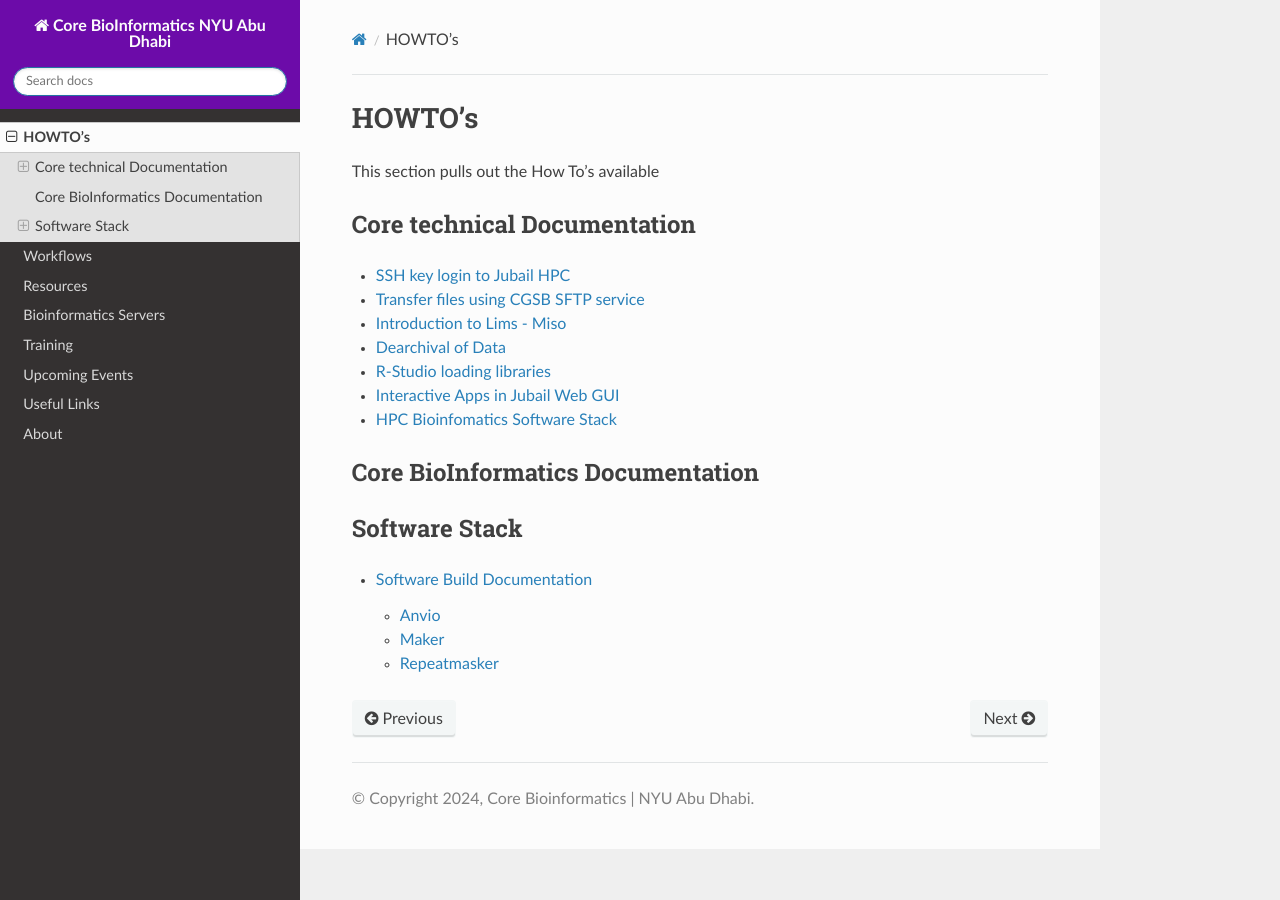
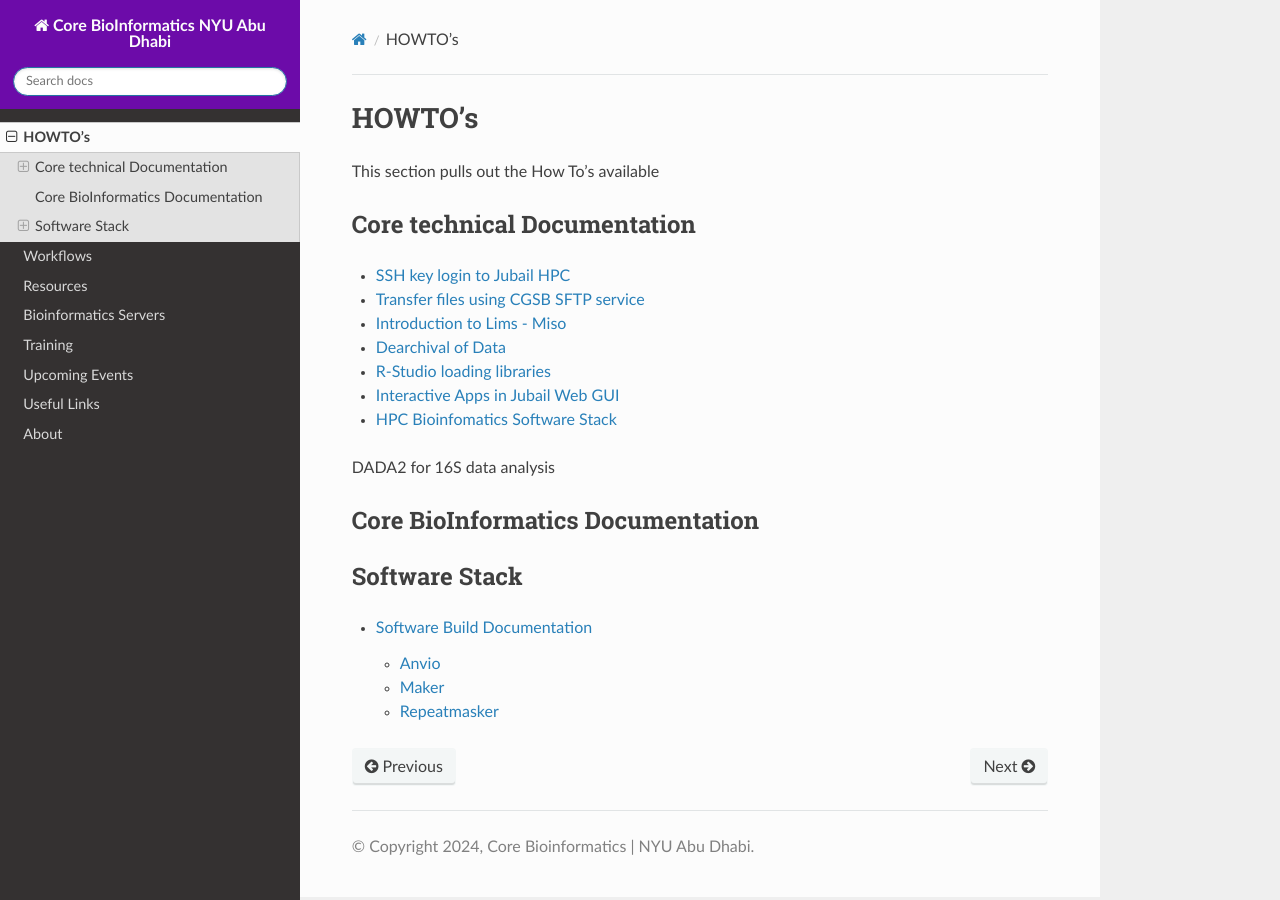
Before and after one commit to NYUAD-Core-Bioinformatics/NYUAD-Core-Bioinformatics.github.io, a Sphinx documentation site: the page built from source/how_to/index.rst, in a window 1280 px wide. Built offline with Sphinx 7.4.7 and the Read the Docs theme 2.0.0, drawn with Linux system fonts in a browser that asks for light colours.

Commit message:
i just added a sub title

```diff
--- a/source/how_to/index.rst
+++ b/source/how_to/index.rst
@@ -18,6 +18,9 @@
    /how_to/interactive_apps.rst
    /how_to/hpc_bioinformatics.rst
 
+DADA2 for 16S data analysis
+
+
 Core BioInformatics Documentation
 ----------------------------------
 
```
